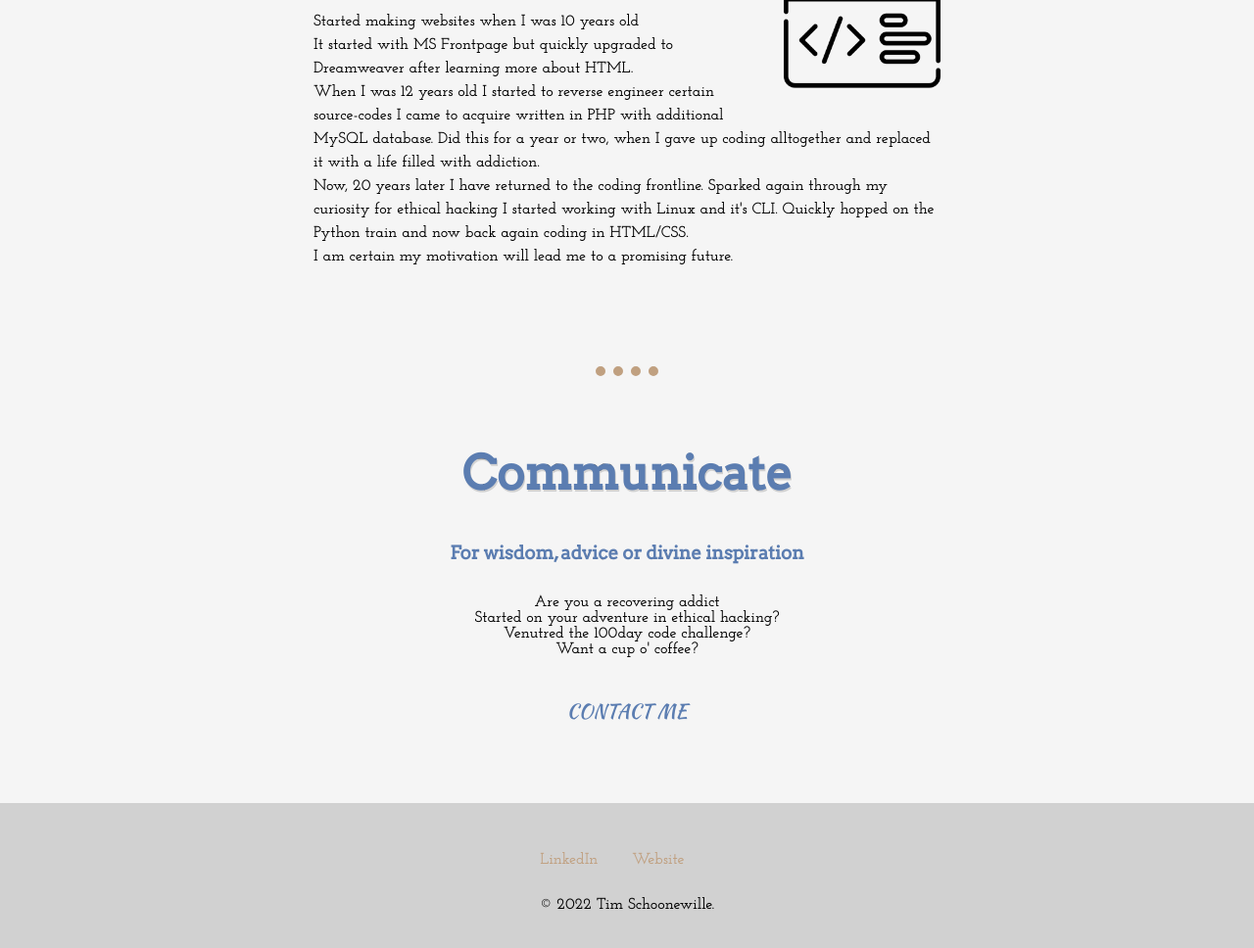
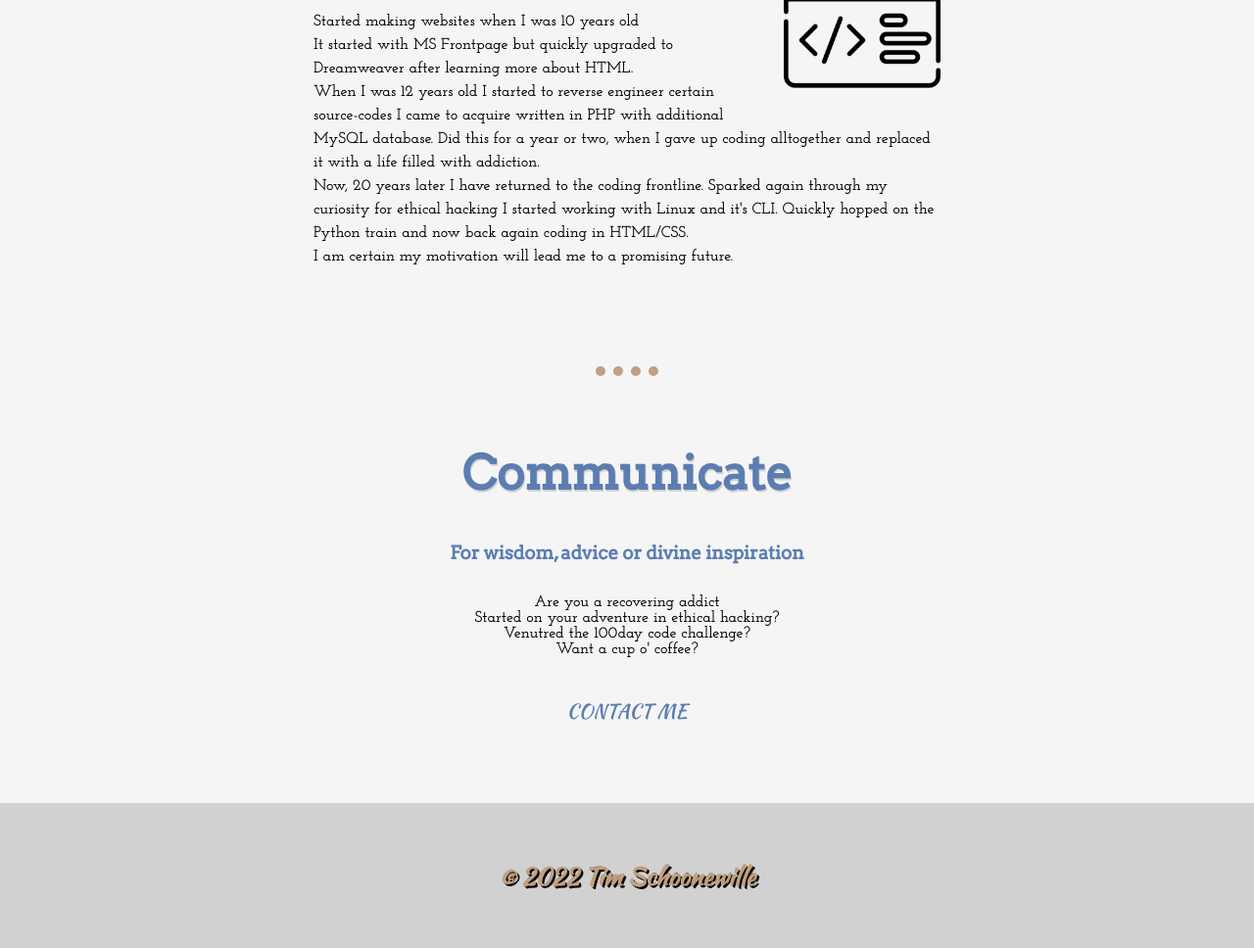
Before and after one commit to timschoonewille/welcomepage, a plain HTML site: page index.html in a window 1280 px wide. Shown: the part 1934-2902 px from the top of the page at 98% size. Drawn offline with Linux system fonts and the light colour scheme.

Commit message:
Add files via upload

```diff
--- a/index.html
+++ b/index.html
@@ -71,16 +71,14 @@
       <p>Are you a recovering addict<br  />Started on your adventure in ethical hacking?<br />Venutred the 100day code challenge?<br />Want a cup o' coffee?</p>
       <div style="margin-top: 40px;">
 
-      <a class="btn" href="mailto:name@email.com">CONTACT ME</a></div>
+      <a class="btn" href="mailto:tim.schoonewille@protonmail.com">CONTACT ME</a></div>
     </div>
   </div>
 
 
-  <div class="bottom-container">
-    <a class="footer-link" href="https://nl.linkedin.com/in/tim-schoonewille">LinkedIn</a>
+  <div class="bottom-container" >
 
-    <a class="footer-link" href="https://www.timschoonewille.nl">Website</a>
-    <p class="footer-text">© 2022 Tim Schoonewille.</p>
+    <h1 style="font-size: 25px;">© 2022 Tim Schoonewille</h1>
   </div>
   </div>
 </body>
```
